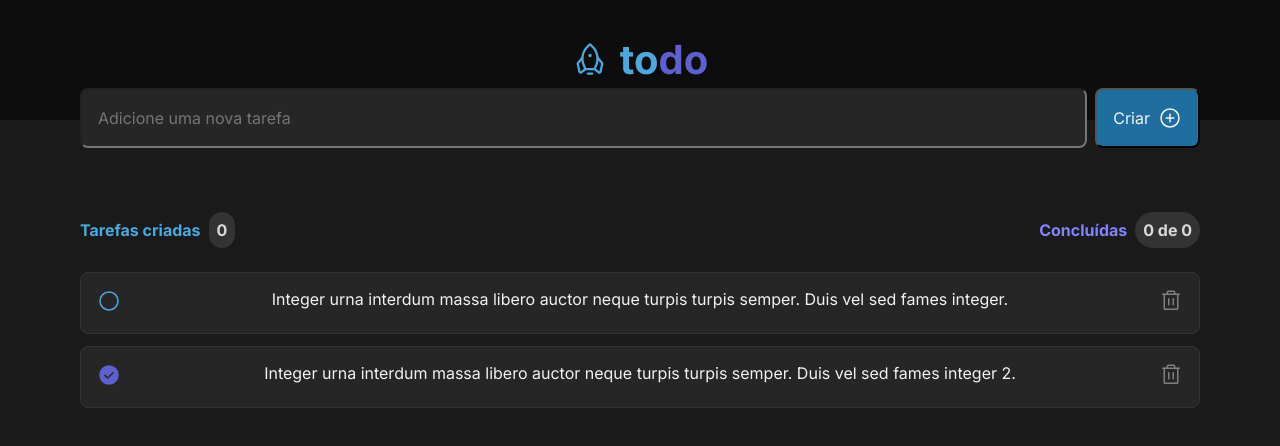
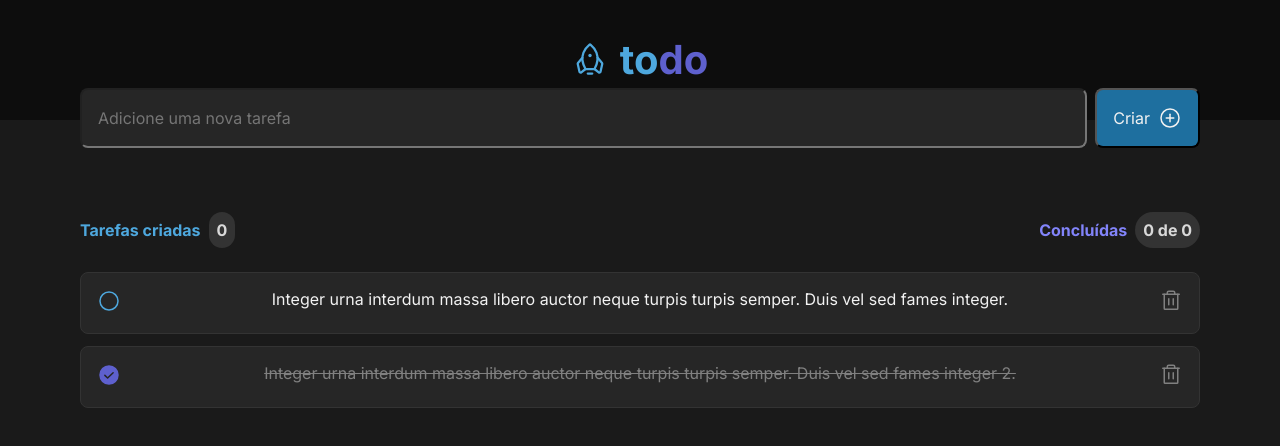
Before and after one commit to vhpinto/todo-list, a React (Vite) app: page / in a window 1280 px wide. Shown: the top 446 px of the page. Built offline with nearby package versions, Linux system fonts and the light colour scheme.

Commit message:
Riscar texto qd tarefa for marcada como feita

```diff
--- a/src/components/Todo.module.css
+++ b/src/components/Todo.module.css
@@ -1,6 +1,5 @@
 .todo {
     background: var(--gray-500);
-    color: var(--gray-100);
     border-radius: 8px;
     border: 1px solid var(--gray-400);
     padding: 1rem;
@@ -11,13 +10,24 @@
     margin-bottom: 0.75rem;
 }
 
-.notDone {
-    color: var(--blue);
+
+.notDoneText {
+    color: var(--gray-100);
+}
+
+.doneText {
+    color: var(--gray-300);
+    text-decoration: line-through;
 }
 
 .done {
     color: var(--purple-dark);
 }
+
+.notDone {
+    color: var(--blue);
+}
+
 
 .todo button {
     color: var(--gray-300);
--- a/src/components/Todo.tsx
+++ b/src/components/Todo.tsx
@@ -49,7 +49,7 @@ export function Todo ({
                     <Circle size={24}/>
                 </a>
             }
-            <span>{description}</span>
+            <span className={isDone ? styles.doneText : styles.notDoneText}>{description}</span>
             <button onClick={handlesDeleteTask}>
                 <Trash size={24} />
             </button>
```
